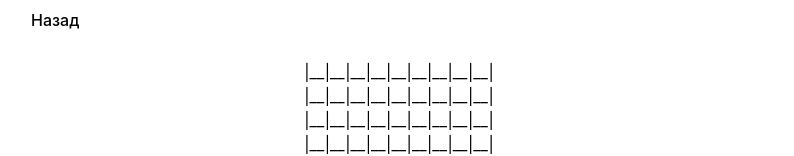
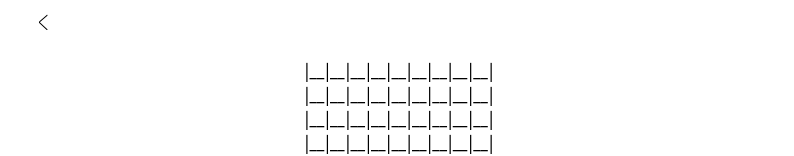
Before and after one commit to oksidisko/sudoku, a React (Vite) app in the folder sudoku-front/: page / in a window 1280 px wide. Both pictures are taken after a click on the button "Начать игру". Shown: the top 156 px of the page, without its empty margins (241-1035 px from the left). Built offline with nearby package versions, Linux system fonts and the light colour scheme.

Commit message:
issue-2: add back to main on click back-button

```diff
--- a/sudoku-front/src/App.css
+++ b/sudoku-front/src/App.css
@@ -16,11 +16,17 @@
   color: black;
 }
 
+.back-button__icon {
+  display: block;
+  width: 24px;
+  height: 24px;
+
+  svg {
+    width: 100%;
+    height: 100%;
+  }
+}
+
 .back-button:active {
   opacity: 0.5;
 }
-
-.back-button__icon {
-  width: 100%;
-  height: 100%;
-}
--- a/sudoku-front/src/App.tsx
+++ b/sudoku-front/src/App.tsx
@@ -10,7 +10,7 @@ function App() {
   return (
     <div className="App">
       {isGameStarted ? (
-        <GameBoard />
+        <GameBoard onBack={() => setIsGameStarted(false)} />
       ) : (
         <StartScreen onStart={() => setIsGameStarted(true)} />
       )}
--- a/sudoku-front/src/components/GameBoard/GameBoard.tsx
+++ b/sudoku-front/src/components/GameBoard/GameBoard.tsx
@@ -2,8 +2,11 @@ import './GameBoard.css'
 import SudokuGrid from '../SudokuGrid/SudokuGrig.tsx'
 import GameActionButton from '../GameActionButton/GameActionButton.tsx';
 
+interface GameBoardProps {
+  onBack: () => void;  // Проп для функции возврата
+}
 
-function GameBoard() {
+function GameBoard({onBack}: GameBoardProps) {
 
     const handleUndo = () => {
       console.log('Undo clicked');
@@ -17,6 +20,10 @@ function GameBoard() {
     const handleHint = () => {
       console.log('Hint clicked');
     };
+
+  const BackIcon = () => (
+    <svg viewBox="0 0 1024 1024" fill="#000000" class="icon"  version="1.1" xmlns="http://www.w3.org/2000/svg"><path d="M669.6 849.6c8.8 8 22.4 7.2 30.4-1.6s7.2-22.4-1.6-30.4l-309.6-280c-8-7.2-8-17.6 0-24.8l309.6-270.4c8.8-8 9.6-21.6 2.4-30.4-8-8.8-21.6-9.6-30.4-2.4L360.8 480.8c-27.2 24-28 64-0.8 88.8l309.6 280z" fill="" /></svg>
+  );
 
   const UndoIcon = () => (
     <svg viewBox="0 0 24 24" fill="none" xmlns="http://www.w3.org/2000/svg">
@@ -55,9 +62,9 @@ function GameBoard() {
     <>
       <div className="game-board">
         <header className="game-board__header">
-          <button className="back-button">
+          <button className="back-button" onClick={onBack}>
           <span className="back-button__icon">
-            Назад
+            <BackIcon />
           </span>
           </button>
         </header>
```
